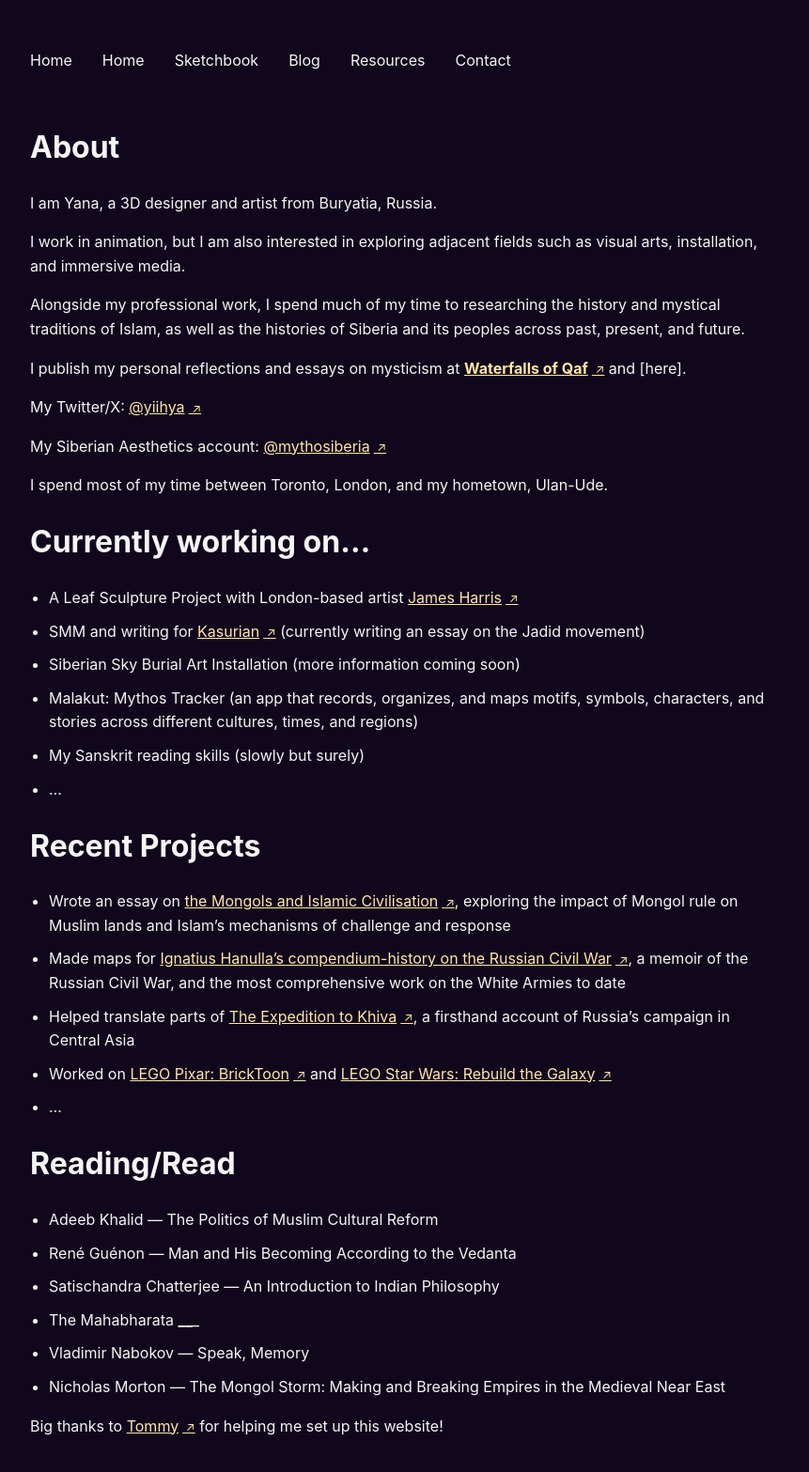
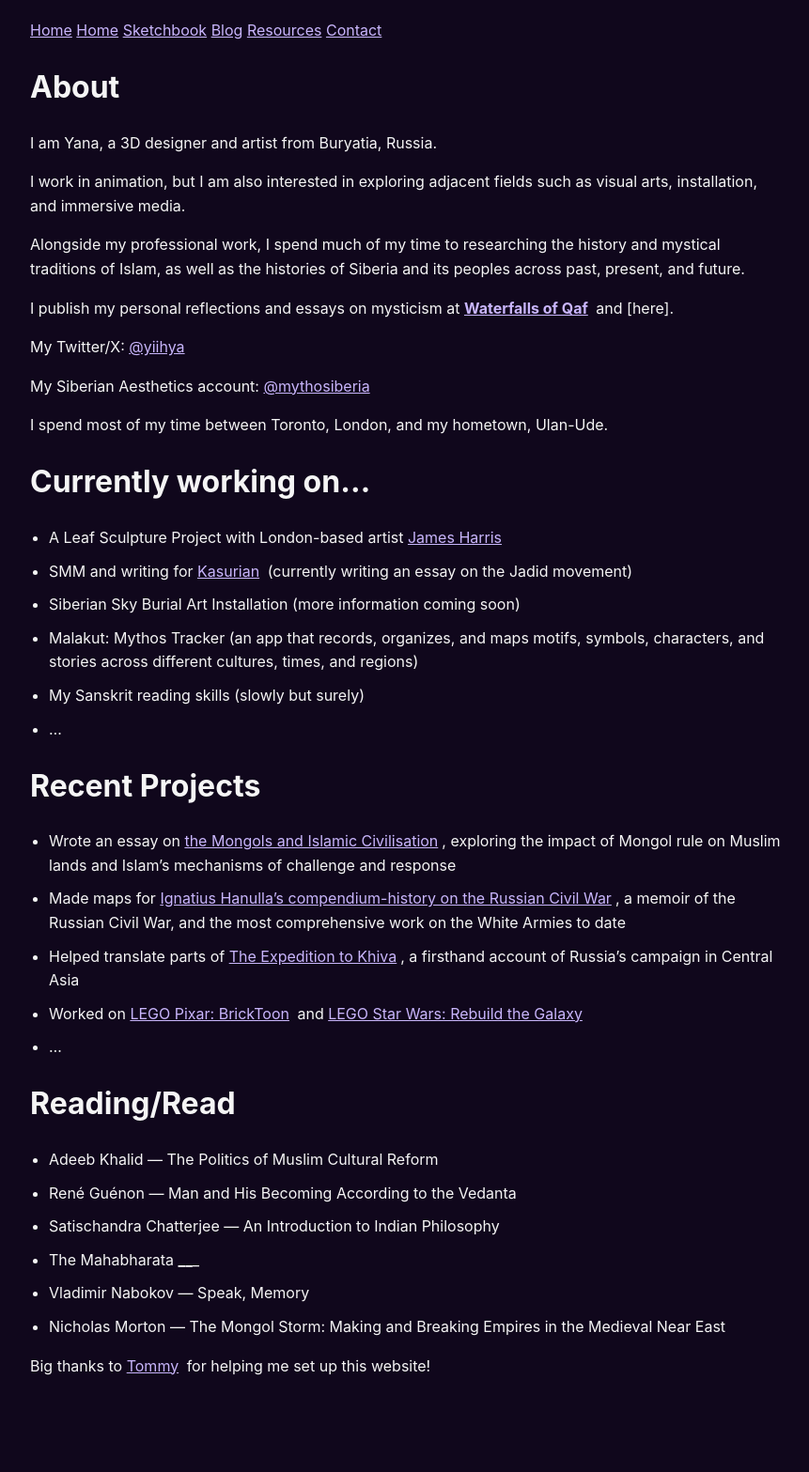
Before and after one commit to yanazuray/waterfalls-of-qaf, a Jekyll site: the page built from index.md, in a window 1280 px wide. Shown: the whole page at 94% size, without its empty margins (208-1069 px from the left). Built offline with Jekyll 4.4.1, drawn with Linux system fonts in a browser that asks for light colours; after the commit the page ends 1503 px from its top, so only the background shows below that.

Commit message:
vault backup: 2025-04-26 01:13:38

```diff
--- a/assets/css/styles.scss
+++ b/assets/css/styles.scss
@@ -20,7 +20,7 @@
 
 /* Links */
 a {
-  color: #ffe7a8;
+  color: #c9b6fc;
   text-decoration: underline;
 
   &:hover {
@@ -30,28 +30,20 @@
 
 /* External Links Icon */
 a[href^="http"]:not([href*="yourdomain.com"])::after {
-  content: " \2197";
+  content: ""; /* No icon normally */
+  display: inline-block;
   font-size: 0.8em;
   margin-left: 4px;
   vertical-align: middle;
+  opacity: 0;
+  transform: translateY(-2px);
+  transition: opacity 0.2s ease, transform 0.2s ease;
 }
 
-/* Navigation */
-nav {
-  display: flex;
-  padding: 2rem 0;
-}
-
-nav a {
-  color: #F5F5F5;
-  text-decoration: none;
-  margin-right: 2rem;
-  font-size: 1.0rem;
-  transition: color 0.2s ease;
-}
-
-nav a:last-child {
-  margin-right: 0;
+a[href^="http"]:not([href*="yourdomain.com"]):hover::after {
+  content: " \279A"; /* Arrow appears on hover */
+  opacity: 1;
+  transform: translateY(0);
 }
 
 /* Lists */
```
